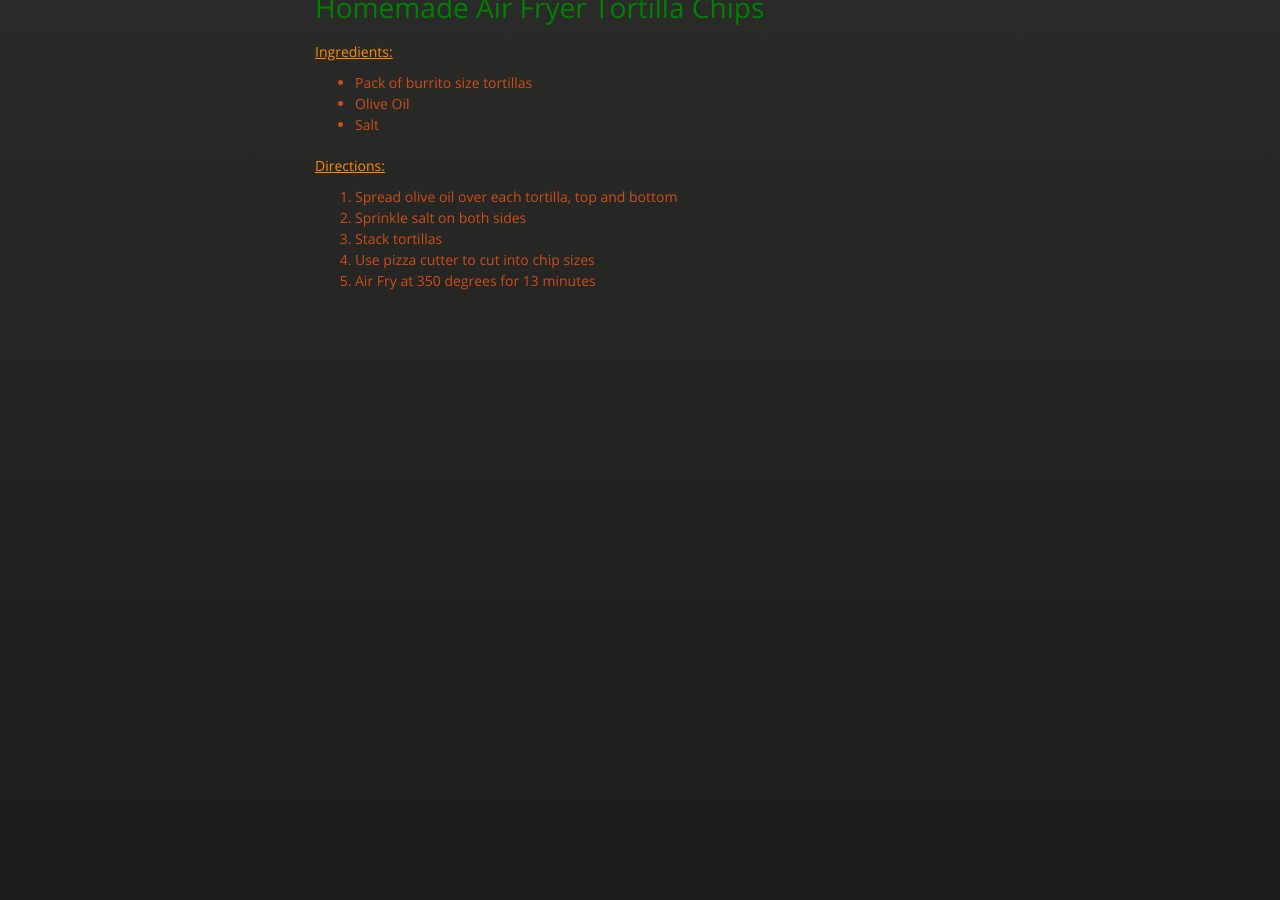
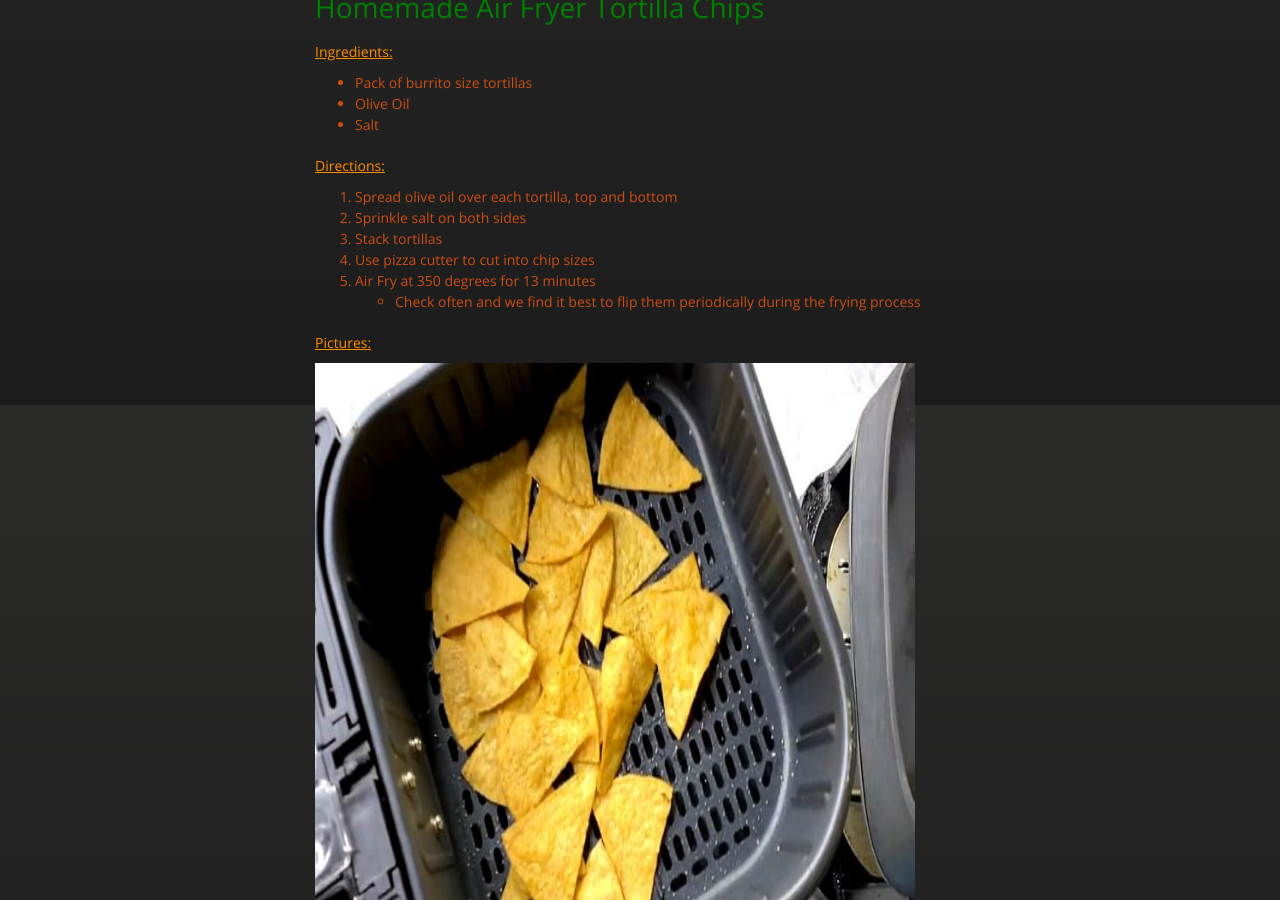
Before and after one commit to cmwillett/TheDigitalCookbook, a Jekyll site: the page built from AppetizerDips/HomemadeAirFryerTortillaChips.md, in a window 1280 px wide and 900 px high, scrolled down 495 px. Built offline with Jekyll 4.4.1, drawn with Linux system fonts in a browser that asks for light colours; nearby versions of some CDN libraries; before the commit the page ends 900 px from its top, so only the background shows below that.

Commit message:
added picture

```diff
--- a/AppetizerDips/HomemadeAirFryerTortillaChips.md
+++ b/AppetizerDips/HomemadeAirFryerTortillaChips.md
@@ -16,3 +16,7 @@ tags: appetizer,snack,mexican,salsa,easy,homemade,tortilla,chips,craig,willett,k
 3. Stack tortillas
 4. Use pizza cutter to cut into chip sizes
 5. Air Fry at 350 degrees for 13 minutes
+    * Check often and we find it best to flip them periodically during the frying process
+
+#### Pictures:
+![]({{site.github.url}}/AppetizerDips/Images/HomemadeAirFryerTortillaChips.jpg){:height="600px" width="600px"}
```
Also changed, not shown: AppetizerDips/Images/HomemadeAirFryerTortillaChips.jpg (added).
